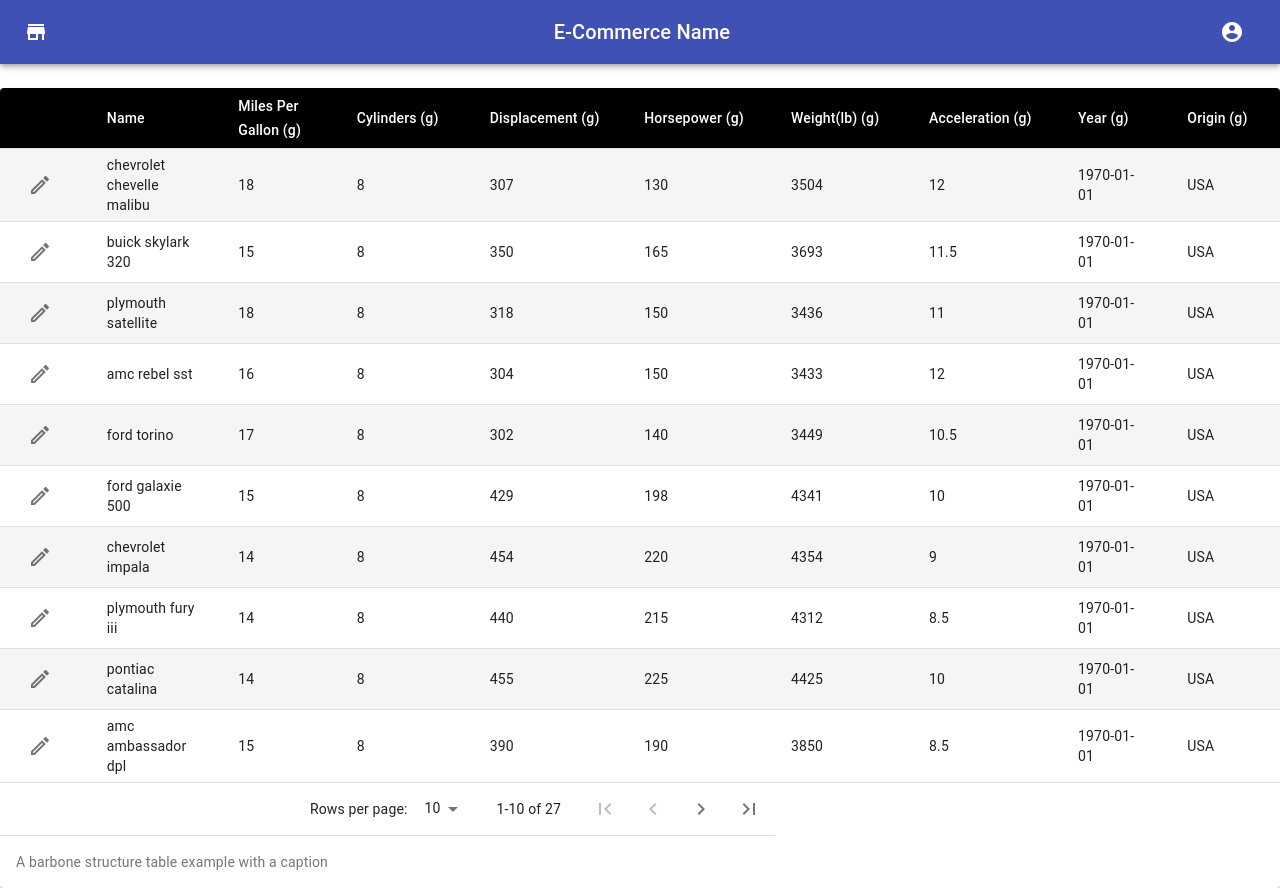
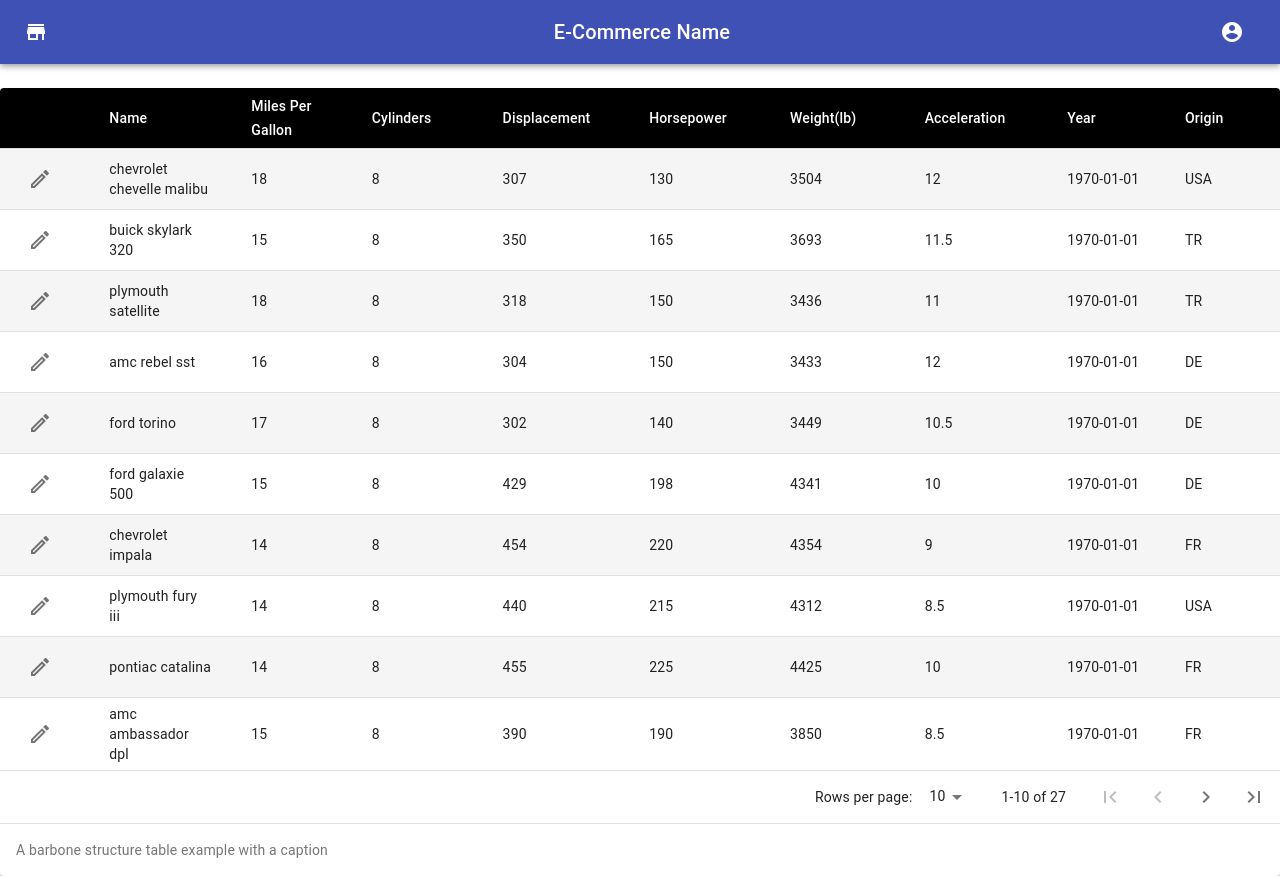
Before and after one commit to msymbolEJA/frontend-textile, a React (Create React App) app: page /orders in a window 1280 px wide. Built offline with nearby package versions, Linux system fonts and the light colour scheme.

Commit message:
added cars

```diff
--- a/src/components/orders/Orders.js
+++ b/src/components/orders/Orders.js
@@ -228,21 +228,15 @@ function Orders() {
         <TableHead>
           <TableRow>
             <StyledTableCell align="left" />
-            <StyledTableCell align="left">Name</StyledTableCell>
-            <StyledTableCell align="left">
-              Miles Per Gallon&nbsp;(g)
-            </StyledTableCell>
-            <StyledTableCell align="left">Cylinders&nbsp;(g)</StyledTableCell>
-            <StyledTableCell align="left">
-              Displacement&nbsp;(g)
-            </StyledTableCell>
-            <StyledTableCell align="left">Horsepower&nbsp;(g)</StyledTableCell>
-            <StyledTableCell align="left">Weight(lb)&nbsp;(g)</StyledTableCell>
-            <StyledTableCell align="left">
-              Acceleration&nbsp;(g)
-            </StyledTableCell>
-            <StyledTableCell align="left">Year&nbsp;(g)</StyledTableCell>
-            <StyledTableCell align="left">Origin&nbsp;(g)</StyledTableCell>
+            <StyledTableCell align="left">Name&nbsp;</StyledTableCell>
+            <StyledTableCell align="left">Miles Per Gallon</StyledTableCell>
+            <StyledTableCell align="left">Cylinders</StyledTableCell>
+            <StyledTableCell align="left">Displacement</StyledTableCell>
+            <StyledTableCell align="left">Horsepower</StyledTableCell>
+            <StyledTableCell align="left">Weight(lb)</StyledTableCell>
+            <StyledTableCell align="left">Acceleration</StyledTableCell>
+            <StyledTableCell align="left">Year</StyledTableCell>
+            <StyledTableCell align="left">Origin</StyledTableCell>
           </TableRow>
         </TableHead>
         <TableBody>
@@ -295,7 +289,7 @@ function Orders() {
           <TableRow>
             <TablePagination
               rowsPerPageOptions={[5, 10, 25, { label: "All", value: -1 }]}
-              colSpan={6}
+              colSpan={10}
               count={rows.length}
               rowsPerPage={rowsPerPage}
               page={page}
--- a/src/components/orders/new/Table.js
+++ b/src/components/orders/new/Table.js
@@ -287,7 +287,7 @@ function Orders({ list }) {
           <TableRow>
             <TablePagination
               rowsPerPageOptions={[5, 10, 25, { label: "All", value: -1 }]}
-              colSpan={6}
+              colSpan={10}
               count={rows.length}
               rowsPerPage={rowsPerPage}
               page={page}
--- a/src/helper/Data.js
+++ b/src/helper/Data.js
@@ -21,7 +21,7 @@ const data = [
     Weight_in_lbs: 3693,
     Acceleration: 11.5,
     Year: "1970-01-01",
-    Origin: "USA",
+    Origin: "TR",
   },
   {
     id: 3,
@@ -33,7 +33,7 @@ const data = [
     Weight_in_lbs: 3436,
     Acceleration: 11,
     Year: "1970-01-01",
-    Origin: "USA",
+    Origin: "TR",
   },
   {
     id: 4,
@@ -45,7 +45,7 @@ const data = [
     Weight_in_lbs: 3433,
     Acceleration: 12,
     Year: "1970-01-01",
-    Origin: "USA",
+    Origin: "DE",
   },
   {
     id: 5,
@@ -57,7 +57,7 @@ const data = [
     Weight_in_lbs: 3449,
     Acceleration: 10.5,
     Year: "1970-01-01",
-    Origin: "USA",
+    Origin: "DE",
   },
   {
     id: 6,
@@ -69,7 +69,7 @@ const data = [
     Weight_in_lbs: 4341,
     Acceleration: 10,
     Year: "1970-01-01",
-    Origin: "USA",
+    Origin: "DE",
   },
   {
     id: 7,
@@ -81,7 +81,7 @@ const data = [
     Weight_in_lbs: 4354,
     Acceleration: 9,
     Year: "1970-01-01",
-    Origin: "USA",
+    Origin: "FR",
   },
   {
     id: 8,
@@ -105,7 +105,7 @@ const data = [
     Weight_in_lbs: 4425,
     Acceleration: 10,
     Year: "1970-01-01",
-    Origin: "USA",
+    Origin: "FR",
   },
   {
     id: 10,
@@ -117,7 +117,7 @@ const data = [
     Weight_in_lbs: 3850,
     Acceleration: 8.5,
     Year: "1970-01-01",
-    Origin: "USA",
+    Origin: "FR",
   },
   {
     id: 11,
@@ -129,7 +129,7 @@ const data = [
     Weight_in_lbs: 3090,
     Acceleration: 17.5,
     Year: "1970-01-01",
-    Origin: "Europe",
+    Origin: "FR",
   },
   {
     id: 12,
@@ -165,7 +165,7 @@ const data = [
     Weight_in_lbs: 4166,
     Acceleration: 10.5,
     Year: "1970-01-01",
-    Origin: "USA",
+    Origin: "TR",
   },
   {
     id: 15,
@@ -177,7 +177,7 @@ const data = [
     Weight_in_lbs: 3850,
     Acceleration: 11,
     Year: "1970-01-01",
-    Origin: "USA",
+    Origin: "DE",
   },
   {
     id: 16,
@@ -189,7 +189,7 @@ const data = [
     Weight_in_lbs: 3563,
     Acceleration: 10,
     Year: "1970-01-01",
-    Origin: "USA",
+    Origin: "NL",
   },
   {
     id: 17,
@@ -201,7 +201,7 @@ const data = [
     Weight_in_lbs: 3609,
     Acceleration: 8,
     Year: "1970-01-01",
-    Origin: "USA",
+    Origin: "NL",
   },
   {
     id: 18,
@@ -237,7 +237,7 @@ const data = [
     Weight_in_lbs: 3086,
     Acceleration: 10,
     Year: "1970-01-01",
-    Origin: "USA",
+    Origin: "NL",
   },
   {
     id: 21,
@@ -249,7 +249,7 @@ const data = [
     Weight_in_lbs: 2372,
     Acceleration: 15,
     Year: "1970-01-01",
-    Origin: "Japan",
+    Origin: "JP",
   },
   {
     id: 22,
@@ -261,7 +261,7 @@ const data = [
     Weight_in_lbs: 2833,
     Acceleration: 15.5,
     Year: "1970-01-01",
-    Origin: "USA",
+    Origin: "JP",
   },
   {
     id: 23,
@@ -273,7 +273,7 @@ const data = [
     Weight_in_lbs: 2774,
     Acceleration: 15.5,
     Year: "1970-01-01",
-    Origin: "USA",
+    Origin: "JP",
   },
   {
     id: 24,
@@ -297,7 +297,7 @@ const data = [
     Weight_in_lbs: 2130,
     Acceleration: 14.5,
     Year: "1970-01-01",
-    Origin: "Japan",
+    Origin: "JP",
   },
   {
     id: 26,
@@ -309,7 +309,7 @@ const data = [
     Weight_in_lbs: 1835,
     Acceleration: 20.5,
     Year: "1970-01-01",
-    Origin: "Europe",
+    Origin: "DE",
   },
   {
     id: 27,
@@ -321,7 +321,7 @@ const data = [
     Weight_in_lbs: 2672,
     Acceleration: 17.5,
     Year: "1970-01-01",
-    Origin: "Europe",
+    Origin: "FR",
   },
 ];
 
```
